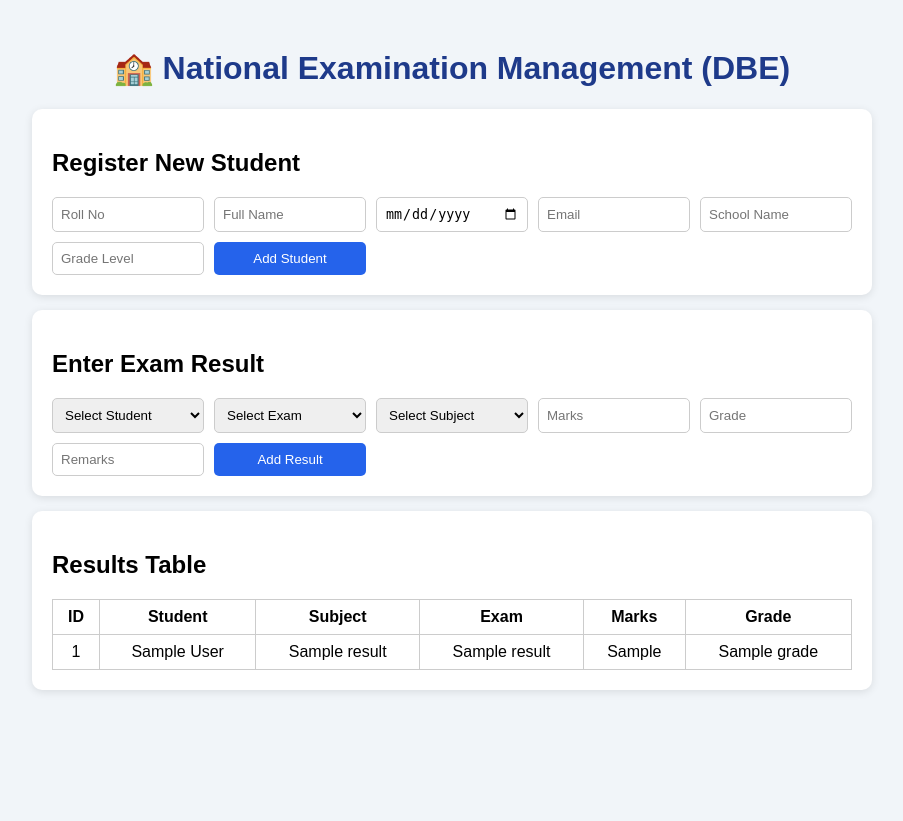
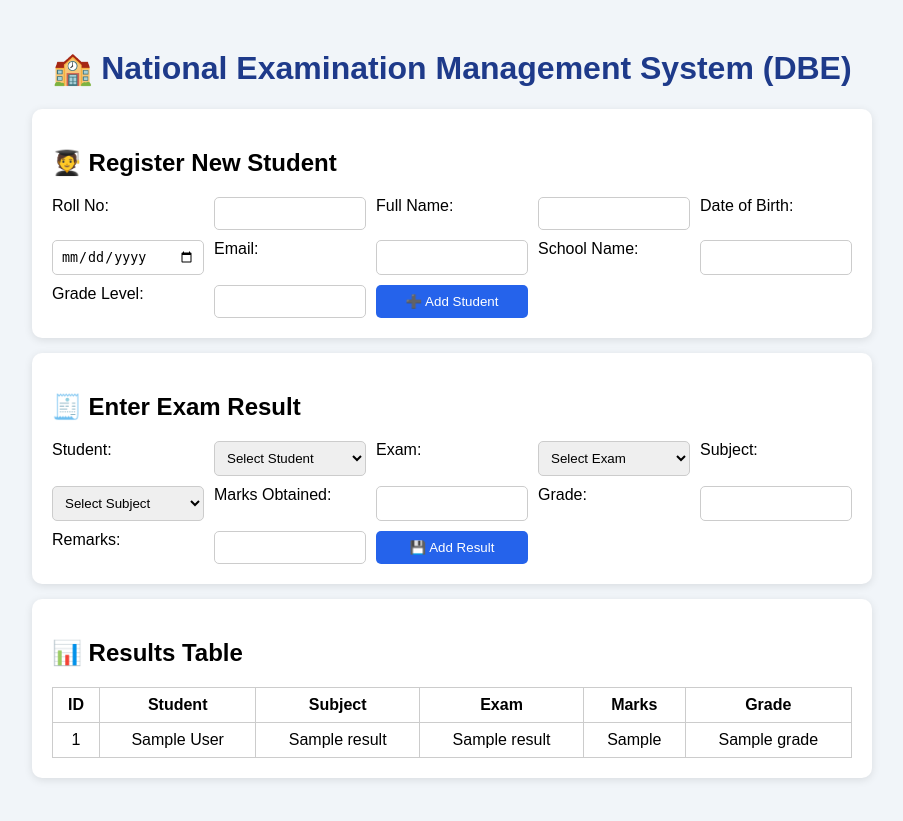
Before and after one commit to skmojahedin/DBE, a Flask app: template templates/index.html in a window 1280 px wide. Shown: the whole page, without its empty margins (188-1091 px from the left). Before the commit the page ends 692 px from the top, so only its background shows below. Run offline with Flask 3, Linux system fonts and the light colour scheme; the template is opened without the code that fills it: most values are stand-ins (such as "Sample title", 1, 10 or a date in 2020).

Commit message:
Update index.html

```diff
--- a/templates/index.html
+++ b/templates/index.html
@@ -1,30 +1,47 @@
 <!DOCTYPE html>
-<html>
+<html lang="en">
 <head>
+    <meta charset="UTF-8">
     <title>National Examination DBE</title>
     <link rel="stylesheet" href="{{ url_for('static', filename='style.css') }}">
 </head>
 <body>
-<h1>🏫 National Examination Management (DBE)</h1>
+    <header>
+        <h1>🏫 National Examination Management System (DBE)</h1>
+    </header>
 
+    <main>
         <!-- STUDENT REGISTRATION -->
         <section class="card">
-    <h2>Register New Student</h2>
-    <form method="POST" action="/add_student">
-        <input type="text" name="roll_no" placeholder="Roll No" required>
-        <input type="text" name="full_name" placeholder="Full Name" required>
+            <h2>🧑‍🎓 Register New Student</h2>
+            <form method="POST" action="/add_student" class="form-grid">
+                <label>Roll No:</label>
+                <input type="text" name="roll_no" required>
+
+                <label>Full Name:</label>
+                <input type="text" name="full_name" required>
+
+                <label>Date of Birth:</label>
                 <input type="date" name="dob">
-        <input type="email" name="email" placeholder="Email">
-        <input type="text" name="school_name" placeholder="School Name">
-        <input type="text" name="grade_level" placeholder="Grade Level">
-        <button type="submit">Add Student</button>
+
+                <label>Email:</label>
+                <input type="email" name="email">
+
+                <label>School Name:</label>
+                <input type="text" name="school_name">
+
+                <label>Grade Level:</label>
+                <input type="text" name="grade_level">
+
+                <button type="submit">➕ Add Student</button>
             </form>
         </section>
 
         <!-- RESULT ENTRY -->
         <section class="card">
-    <h2>Enter Exam Result</h2>
-    <form method="POST" action="/add_result">
+            <h2>🧾 Enter Exam Result</h2>
+            <form method="POST" action="/add_result" class="form-grid">
+                <label>Student:</label>
                 <select name="student_id" required>
                     <option value="">Select Student</option>
                     {% for s in students %}
@@ -32,6 +49,7 @@
                     {% endfor %}
                 </select>
 
+                <label>Exam:</label>
                 <select name="exam_id" required>
                     <option value="">Select Exam</option>
                     {% for e in exams %}
@@ -39,6 +57,7 @@
                     {% endfor %}
                 </select>
 
+                <label>Subject:</label>
                 <select name="subject_id" required>
                     <option value="">Select Subject</option>
                     {% for sub in subjects %}
@@ -46,20 +65,34 @@
                     {% endfor %}
                 </select>
 
-        <input type="number" name="marks_obtained" placeholder="Marks" step="0.01" required>
-        <input type="text" name="grade" placeholder="Grade">
-        <input type="text" name="remarks" placeholder="Remarks">
-        <button type="submit">Add Result</button>
+                <label>Marks Obtained:</label>
+                <input type="number" name="marks_obtained" step="0.01" required>
+
+                <label>Grade:</label>
+                <input type="text" name="grade">
+
+                <label>Remarks:</label>
+                <input type="text" name="remarks">
+
+                <button type="submit">💾 Add Result</button>
             </form>
         </section>
 
         <!-- RESULTS DISPLAY -->
         <section class="card">
-    <h2>Results Table</h2>
+            <h2>📊 Results Table</h2>
             <table>
+                <thead>
                     <tr>
-            <th>ID</th><th>Student</th><th>Subject</th><th>Exam</th><th>Marks</th><th>Grade</th>
+                        <th>ID</th>
+                        <th>Student</th>
+                        <th>Subject</th>
+                        <th>Exam</th>
+                        <th>Marks</th>
+                        <th>Grade</th>
                     </tr>
+                </thead>
+                <tbody>
                     {% for r in results %}
                     <tr>
                         <td>{{ r.result_id }}</td>
@@ -70,6 +103,7 @@
                         <td>{{ r.grade }}</td>
                     </tr>
                     {% endfor %}
+                </tbody>
             </table>
         </section>
 
@@ -78,5 +112,6 @@
             <div class="flash">{{ messages[0] }}</div>
           {% endif %}
         {% endwith %}
+    </main>
 </body>
 </html>
```
Lines whose indentation alone changed are shown as unchanged.
